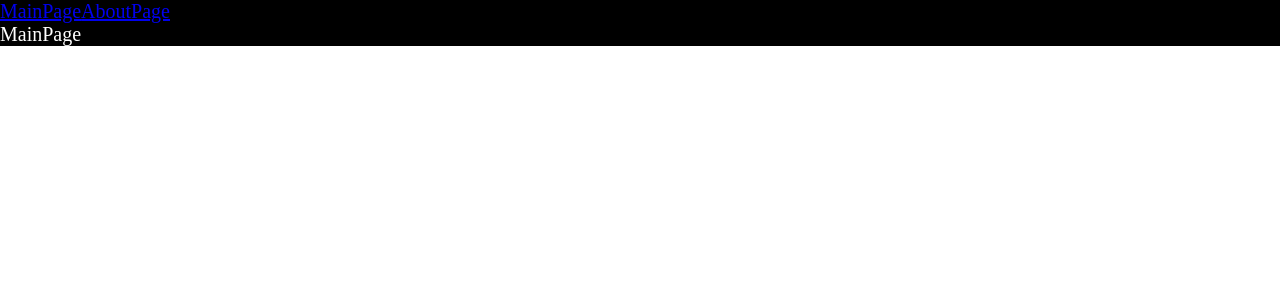
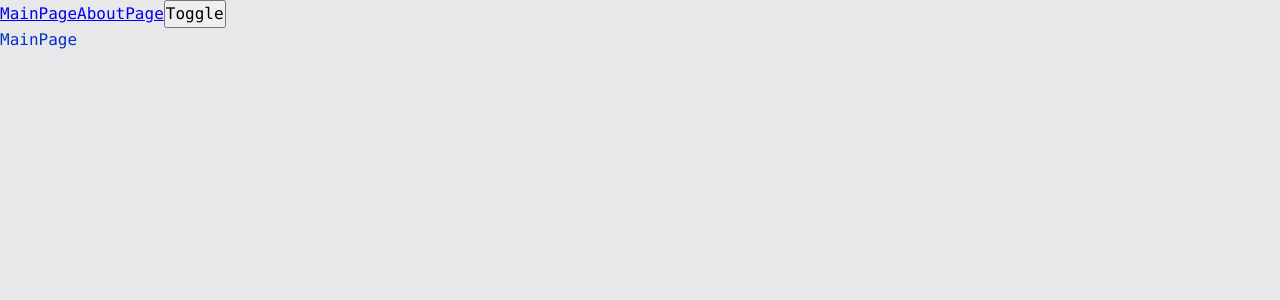
Before and after one commit to Grinko1/production-app-articles, a React app: page / in a window 1280 px wide. Shown: the top 300 px of the page. Built offline with nearby package versions, Linux system fonts and the light colour scheme.

Commit message:
add themes scss and theme provider

```diff
--- a/src/App.tsx
+++ b/src/App.tsx
@@ -1,15 +1,19 @@
 import { Route, Routes } from 'react-router-dom';
-import './index.scss';
+import './styles/index.scss';
 import { Link } from 'react-router-dom';
 import { MainPageAsync } from './pages/MainPage/MainPage.async';
 import { AboutPageAsync } from './pages/AboutPage/AboutPage.async';
 import { Suspense } from 'react';
+import { useTheme } from './theme/useTheme';
 
 const App = () => {
+  const { theme, toggleTheme } = useTheme();
+
   return (
-    <div className='app'>
+    <div className={`app ${theme}`}>
       <Link to={'/'}>MainPage</Link>
       <Link to={'/about'}>AboutPage</Link>
+      <button onClick={toggleTheme}>Toggle</button>
 
       <Suspense fallback={<div>...loading</div>}>
         <Routes>
--- a/src/index.scss
+++ /dev/null
@@ -1,10 +0,0 @@
-*{
-    margin: 0;
-    padding: 0;
-    box-sizing: border-box;
-}
-.app{
-    font-size: 20px;
-    background-color: black;
-    color:white;
-}
--- /dev/null
+++ b/src/styles/index.scss
@@ -0,0 +1,15 @@
+@import 'reset';
+@import 'themes/dark.scss';
+@import 'themes/normal.scss';
+@import 'themes/orange.scss';
+@import 'variables/global';
+
+
+
+
+.app{
+    font:var(--font-m);
+    background: var(--bg-color);
+    color:var(--primary-color);
+    min-height: 100vh;
+}
--- /dev/null
+++ b/src/styles/reset.scss
@@ -0,0 +1,12 @@
+* {
+  margin: 0;
+  padding: 0;
+  box-sizing: border-box;
+}
+input,
+button,
+textarea,
+select {
+  margin: 0;
+  font: inherit;
+}
--- /dev/null
+++ b/src/styles/themes/dark.scss
@@ -0,0 +1,33 @@
+// .app_dark_theme
+.dark {
+  --bg-color: #090949;
+  --inverted-bg-color: #e8e8ea;
+  --primary-color: #04ff04;
+  --secondary-color: #049604;
+  --inverted-primary-color: #0232c2;
+  --inverted-secondary-color: #0452ff;
+
+  // redesigned
+  --dark-bg-redesigned: #090f11;
+  --bg-redesigned: #0c1214;
+  --light-bg-redesigned: #151c1f;
+  --text-redesigned: #dbdbdb;
+  --hint-redesigned: #555555;
+  --cancel-redesigned: #d95757;
+  --save-redesigned: #6cd98b;
+  --icon-redesigned: #74a2b2;
+  --accent-redesigned: #5ed3f3;
+
+  // skeleton
+  --skeleton-color: #1515ad;
+  --skeleton-shadow: #2b2be8;
+
+  // code
+  --code-bg: #1212a1;
+
+  // card
+  --card-bg: #0d0d6b;
+
+  // listbox
+  --listbox-bg: #0d0d6b;
+}
--- /dev/null
+++ b/src/styles/themes/normal.scss
@@ -0,0 +1,32 @@
+ .light {
+    --bg-color: #e8e8ea;
+    --inverted-bg-color: #090949;
+    --primary-color: #0232c2;
+    --secondary-color: #0449e0;
+    --inverted-primary-color: #04ff04;
+    --inverted-secondary-color: #049604;
+
+    // redesigned
+    --dark-bg-redesigned: #FFFFFF;
+    --bg-redesigned: #EFF5F6;
+    --light-bg-redesigned: #E2EEF1;
+    --text-redesigned: #141C1F;
+    --hint-redesigned: #ADBCC0;
+    --cancel-redesigned: #FF7777;
+    --save-redesigned: #62DE85;
+    --icon-redesigned: #5ED3F3;
+    --accent-redesigned: #00C8FF;
+
+    // skeleton
+    --skeleton-color: #fff;
+    --skeleton-shadow: rgba(0 0 0 / 20%);
+
+    // code
+    --code-bg: #fff;
+
+    // card
+    --card-bg: #d5d5d7;
+
+    // listbox
+    --listbox-bg: #d5d5d7;
+}
--- /dev/null
+++ b/src/styles/themes/orange.scss
@@ -0,0 +1,32 @@
+.app_orange_theme {
+    --bg-color: #faf4fb;
+    --inverted-bg-color: #bd5012;
+    --primary-color: #9a1a0e;
+    --secondary-color: #d01f0e;
+    --inverted-primary-color: #dbd5dc;
+    --inverted-secondary-color: #faf4fb;
+
+    // redesigned
+    --dark-bg-redesigned: #FFF3D6;
+    --bg-redesigned: #F0C048;
+    --light-bg-redesigned: #F2D791;
+    --text-redesigned: #1B1311;
+    --hint-redesigned: #B8B2A2;
+    --cancel-redesigned: #FF5E5E;
+    --save-redesigned: #52FA81;
+    --icon-redesigned: #4875F0;
+    --accent-redesigned: #1D59FF;
+
+    // skeleton
+    --skeleton-color: #fff;
+    --skeleton-shadow: rgba(0 0 0 / 20%);
+
+    // code
+    --code-bg: #fff;
+
+    // card
+    --card-bg: #d5d5d7;
+
+    // listbox
+    --listbox-bg: #d5d5d7;
+}
--- /dev/null
+++ b/src/styles/variables/global.scss
@@ -0,0 +1,56 @@
+:root {
+    --font-family-main: consolas, "Times New Roman", serif;
+    --font-family-text-redesigned: 'Nunito Sans', sans-serif;
+    --font-family-header-redesigned: 'Roboto', sans-serif;
+
+    // s
+    --font-size-s: 12px;
+    --font-line-s: 20px;
+    --font-s: var(--font-size-s) / var(--font-line-s) var(--font-family-main);
+
+    // m
+    --font-size-m: 16px;
+    --font-line-m: 24px;
+    --font-m: var(--font-size-m) / var(--font-line-m) var(--font-family-main);
+
+    // l
+    --font-size-l: 24px;
+    --font-line-l: 32px;
+    --font-l: var(--font-size-l) / var(--font-line-l) var(--font-family-main);
+
+    // xl
+    --font-size-xl: 32px;
+    --font-line-xl: 40px;
+    --font-xl: var(--font-size-xl) / var(--font-line-xl) var(--font-family-main);
+
+
+
+
+    // Размеры
+    --navbar-height: 50px;
+    --sidebar-width: 300px;
+    --sidebar-width-collapsed: 80px;
+
+    // z - Индексы
+    --modal-z-index: 1000;
+    --overlay-z-index: 100;
+
+    // Цвета
+    --overlay-color: rgba(0 0 0 / 60%);
+    --red-light: #f00;
+    --red-dark: #ce0505;
+
+    // redesigned
+
+    // s
+    --font-s-redesigned: var(--font-size-s) / var(--font-line-s) var(--font-family-text-redesigned);
+
+    // m
+    --font-m-redesigned: var(--font-size-m) / var(--font-line-m) var(--font-family-text-redesigned);
+
+    // l
+    --font-l-redesigned: var(--font-size-l) / var(--font-line-l) var(--font-family-header-redesigned);
+
+    // xl
+    --font-xl-redesigned: var(--font-size-xl) / var(--font-line-xl) var(--font-family-header-redesigned);
+}
--- /dev/null
+++ b/src/theme/ThemeContext.tsx
@@ -0,0 +1,15 @@
+import {createContext} from "react";
+
+export enum Theme {
+    LIGHT = 'light',
+    DARK = 'dark'
+}
+
+export interface ThemeContextProps {
+    theme?: Theme;
+    setTheme?: (theme: Theme) => void
+}
+
+export const ThemeContext = createContext<ThemeContextProps>({})
+
+export const LOCAL_STORAGE_THEME_KEY = 'theme';
--- /dev/null
+++ b/src/theme/ThemeProvider.tsx
@@ -0,0 +1,19 @@
+import { ReactNode, useMemo, useState } from 'react';
+import { LOCAL_STORAGE_THEME_KEY, Theme, ThemeContext } from './ThemeContext';
+
+
+const defaultTheme = (localStorage.getItem(LOCAL_STORAGE_THEME_KEY) as Theme) || Theme.LIGHT;
+
+const ThemeProvider = ({ children }: { children: ReactNode }) => {
+    const [theme, setTheme] = useState<Theme>(defaultTheme);
+
+    const defaultProps = useMemo(() => ({
+        theme: theme,
+        setTheme: setTheme,
+    }), [theme])
+
+
+  return <ThemeContext.Provider value={defaultProps}>{children}</ThemeContext.Provider>;
+};
+
+export default ThemeProvider;
--- /dev/null
+++ b/src/theme/useTheme.ts
@@ -0,0 +1,22 @@
+import {LOCAL_STORAGE_THEME_KEY, Theme, ThemeContext} from "./ThemeContext";
+import {useContext} from "react";
+
+interface UseThemeResult {
+    toggleTheme: () => void;
+    theme: Theme;
+}
+
+export function useTheme(): UseThemeResult {
+    const {theme, setTheme} = useContext(ThemeContext);
+
+    const toggleTheme = () => {
+        const newTheme = theme === Theme.DARK ? Theme.LIGHT : Theme.DARK
+        setTheme(newTheme);
+        localStorage.setItem(LOCAL_STORAGE_THEME_KEY, newTheme);
+    }
+
+    return {
+        theme,
+        toggleTheme,
+    }
+}
```
Also changed, not shown: src/index.tsx (+6 -1 lines).
